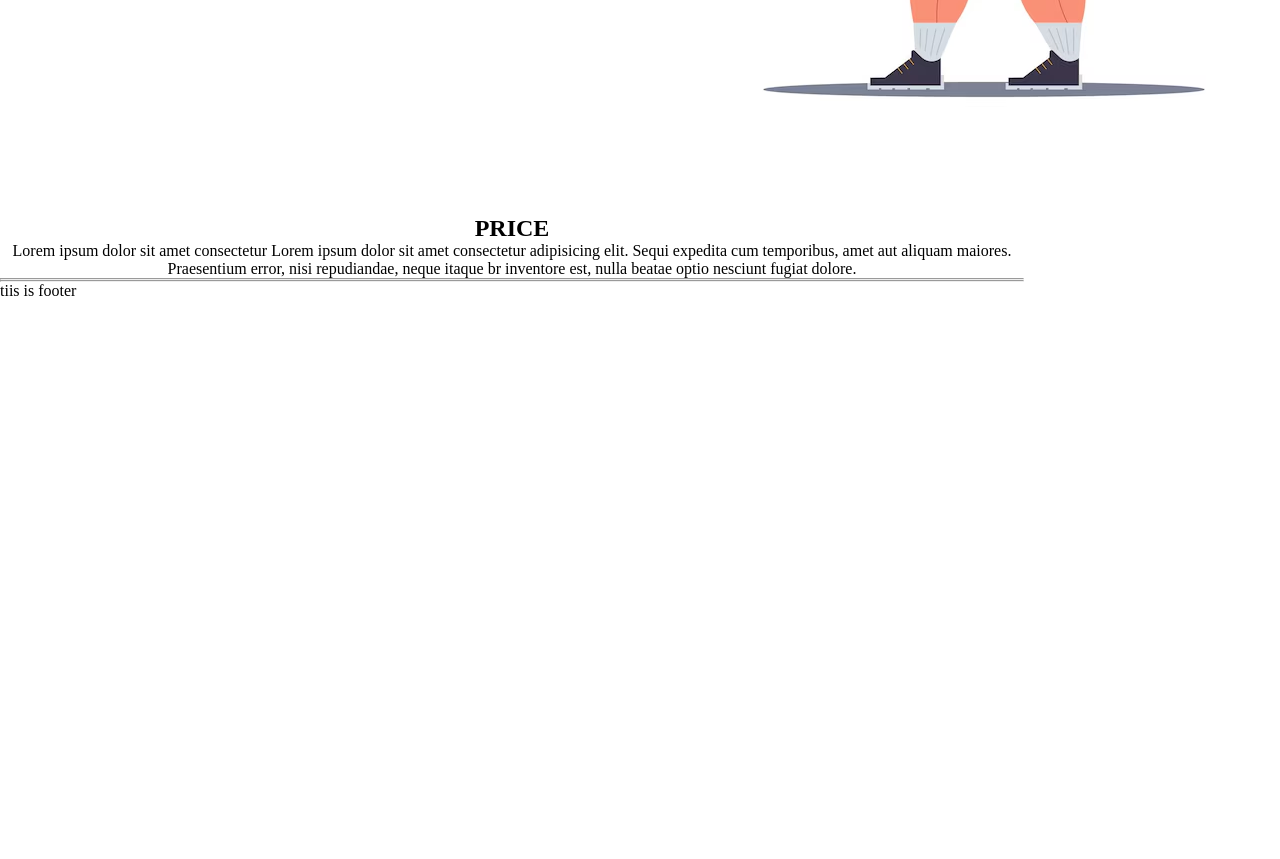
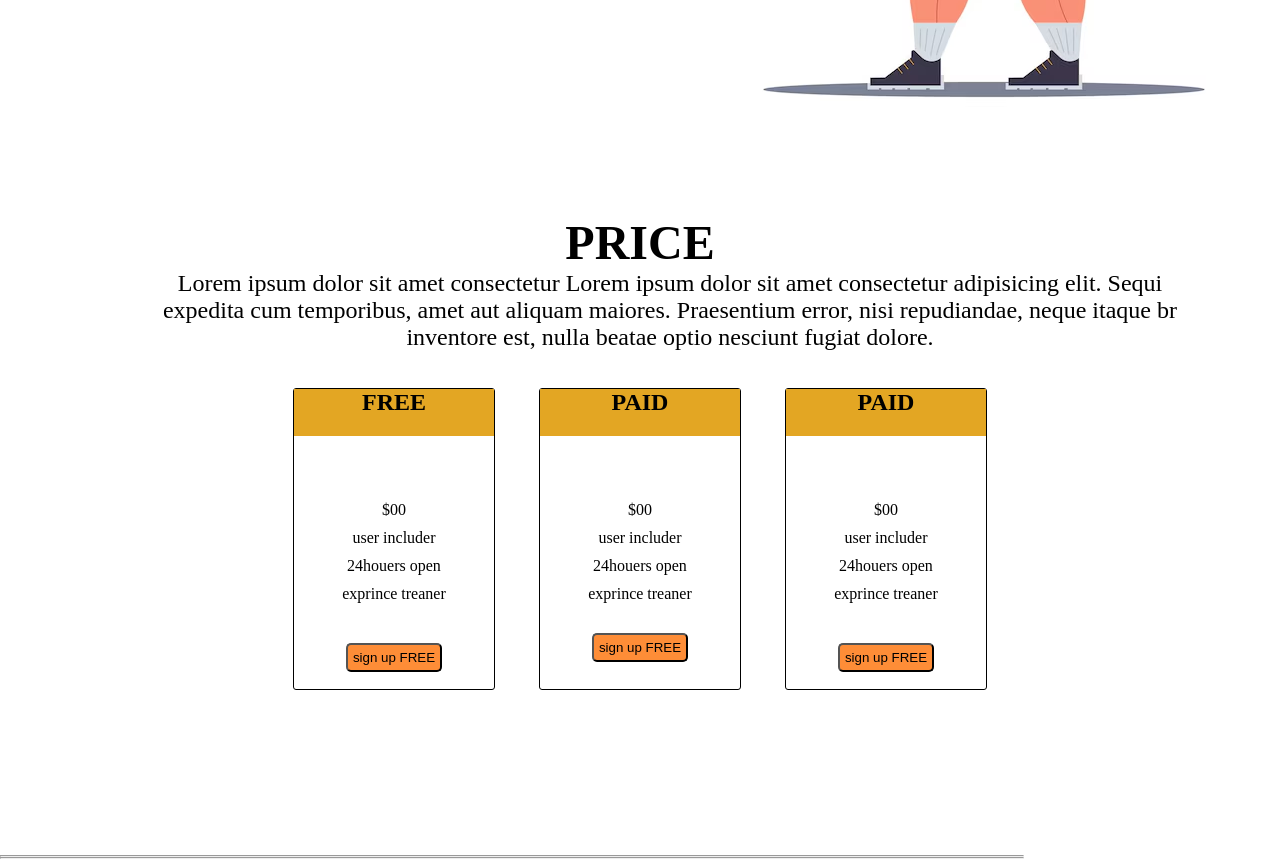
Before and after one commit to noumanmani/Gym-website, a plain HTML site: page index.htm in a window 1280 px wide. Shown: the part 657-1516 px from the top of the page. Before the commit the page ends 957 px from the top, so only its background shows below. Drawn offline with Linux system fonts and the light colour scheme; a web font is replaced by a local one.

Commit message:
sceand seaction is complete

```diff
--- a/Utils.css
+++ b/Utils.css
@@ -62,3 +62,59 @@ text-align: center;
 .section2{
     margin-top: 300px;
 }
+.padding{
+    padding-left: 160px;
+    padding-right: 100px;
+}
+.box1 {
+    margin: 12px 22px;
+    border: 0.6px solid black;
+    height: 300px;
+    width: 200px;
+    border-radius: 3px;
+
+
+
+}
+.box1 ul{
+    list-style: none;
+    margin-top: 65px;
+    font-size: 1rem;
+    row-gap: 15px;
+    display: flex;
+    gap: 10px;
+   align-items: center;
+    flex-direction: column;
+}
+.free{
+    padding-bottom: 20px;
+}
+.boxes{
+    display: flex;
+    justify-content: center;
+    padding-top: 25px;
+
+}
+.free{
+    background-color:rgb(227, 166, 35) ;
+}
+.but{
+    padding: 5px;
+    margin-top:30px;
+    background-color: rgb(254, 141, 55);
+    cursor: pointer;
+    border-radius: 5px;
+}
+ .price{
+    height: 80vh;
+    width: 100vw;
+    margin-top: 65px;
+
+
+ }
+ .price h1{
+    font-size: 3rem;
+ }
+ .price p{
+    font-size: 1.5rem;
+ }
--- a/index.htm
+++ b/index.htm
@@ -28,7 +28,7 @@
 				<div class="flex items-center ">
 					<div class="topleft flex justify-center flex-col px-2">
 						<div class="text-center">
-							<img class="dum text-center" src="dumbel.png/images-removebg-preview.png">
+							<img class="dum text-center" src="dumbel.png/dum.jpeg">
 						</div>
 						<h1 class="my-1 text-center">
 							Gym batter for your health
@@ -45,20 +45,52 @@
 			<section class="section2">
 				<div class="price">
 					<h1 class="text-center"> PRICE</h1>
-					<p class="text-center flex">
+					<p class="padding text-center flex">
 						Lorem ipsum dolor sit amet consectetur Lorem ipsum dolor sit amet consectetur adipisicing elit. Sequi expedita cum temporibus, amet aut aliquam maiores. Praesentium error, nisi repudiandae, neque itaque  br inventore est, nulla beatae optio nesciunt fugiat dolore.
 					</p>
+					<div class="boxes flex text-center">
+						<div class="box1"> <h2 class='free'>
+							FREE
+						</h2>
+						<ul>
+							<li> $00</li>
+							<li> user includer</li>
+							<li> 24houers open</li>
+							<li> exprince treaner </li>
+							<button class="but"> sign up FREE</button>
+						</ul>
+					 </div>
+						<div class="box1">
+							<h2 class='free'>
+							  PAID
+							</h2>
+							<ul>
+								<li> $00</li>
+								<li> user includer</li>
+								<li> 24houers open</li>
+								<li> exprince treaner </li>
+							</ul>
+							<button class="but"> sign up FREE</button>
+						</div>
+						<div class="box1">
+							<h2 class='free'>
+								PAID
+							</h2>
+							<ul>
+								<li> $00</li>
+								<li> user includer</li>
+								<li> 24houers open</li>
+								<li> exprince treaner </li>
+								<button class="but"> sign up FREE</button>
+							</ul>
+						</div>
+					</div>
 				</div>
 			</section>
 			<hr>
 			<section> </section>
 			<hr>
 		</main>
-		<footer> tiis is footer </footer>
-
 	</div>
-
-
-
 </body>
 </html>
--- a/style.css
+++ b/style.css
@@ -4,7 +4,7 @@
     margin: 0;
 }
 .container{
-    max-width: 80vw;
+    width: 80vw;
 }
 .navbar li{
     list-style: none;
@@ -32,6 +32,8 @@
 .section1{
     height: 50vh;
     padding-top: 100px;
-
-
 }
+.with{
+    width: 100%;
+    height: 100%;
+}
```
